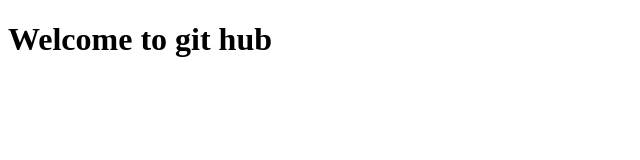
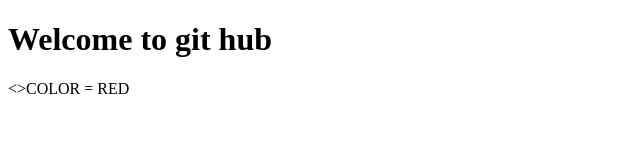
Before and after one commit to dilsadmohammed4/HelloGit, a plain HTML site: page index.html in a window 1280 px wide. Shown: the whole page, without its empty margins (0-640 px from the left). Drawn offline with Linux system fonts and the light colour scheme.

```diff
--- a/index.html
+++ b/index.html
@@ -9,6 +9,8 @@
 
 <body>
     <h1>Welcome to git hub</h1>
+
+    <>COLOR = RED</>
 </body>
 
 </html>
```
